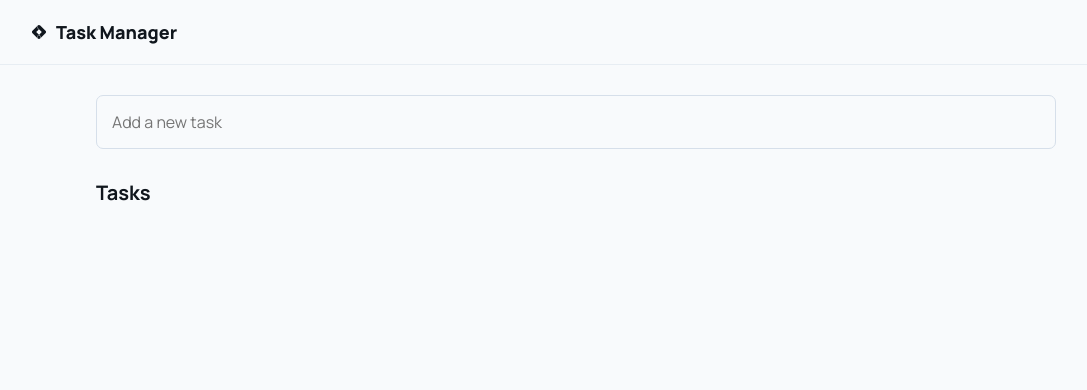
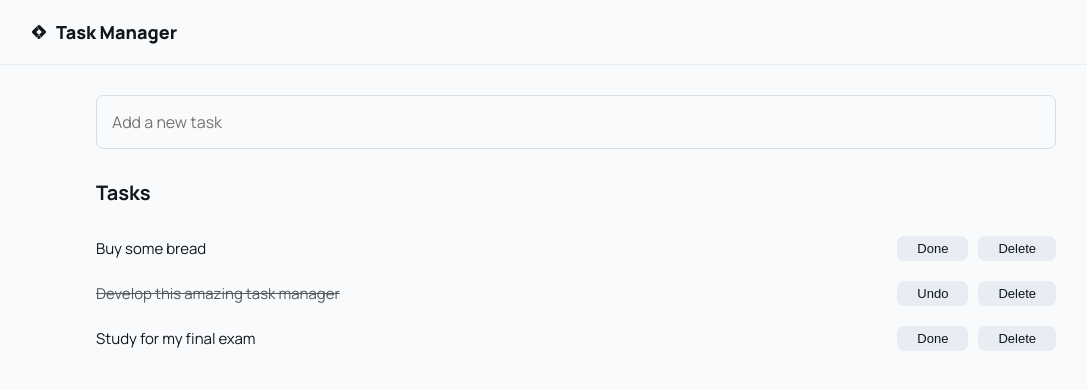
Before and after one commit to marcodamianperez/task-manager, a React (Vite) app: page / in a window 1280 px wide. Shown: the top 390 px of the page, without its empty margins (64-1151 px from the left). Built offline with nearby package versions, Linux system fonts and the light colour scheme.

Commit message:
agregar tareas iniciales

```diff
--- a/src/App.jsx
+++ b/src/App.jsx
@@ -3,9 +3,10 @@ import TaskList from "./components/TaskList/TaskList";
 import styles from "./App.module.css";
 import TaskInput from "./components/TaskInput/TaskInput";
 import { useState } from "react";
+import initialTasks from "./data/initialTasks";
 
 function App() {
-  const [tasks, setTasks] = useState([]);
+  const [tasks, setTasks] = useState(initialTasks);
 
   function handleAddTask(taskText) {
     const newTask = { id: crypto.randomUUID(), text: taskText, completed: false };
--- /dev/null
+++ b/src/data/initialTasks.js
@@ -0,0 +1,7 @@
+const initialTasks = [
+  { id: crypto.randomUUID(), text: "Buy some bread", completed: false },
+  { id: crypto.randomUUID(), text: "Develop this amazing task manager", completed: true },
+  { id: crypto.randomUUID(), text: "Study for my final exam", completed: false },
+];
+
+export default initialTasks;
```
